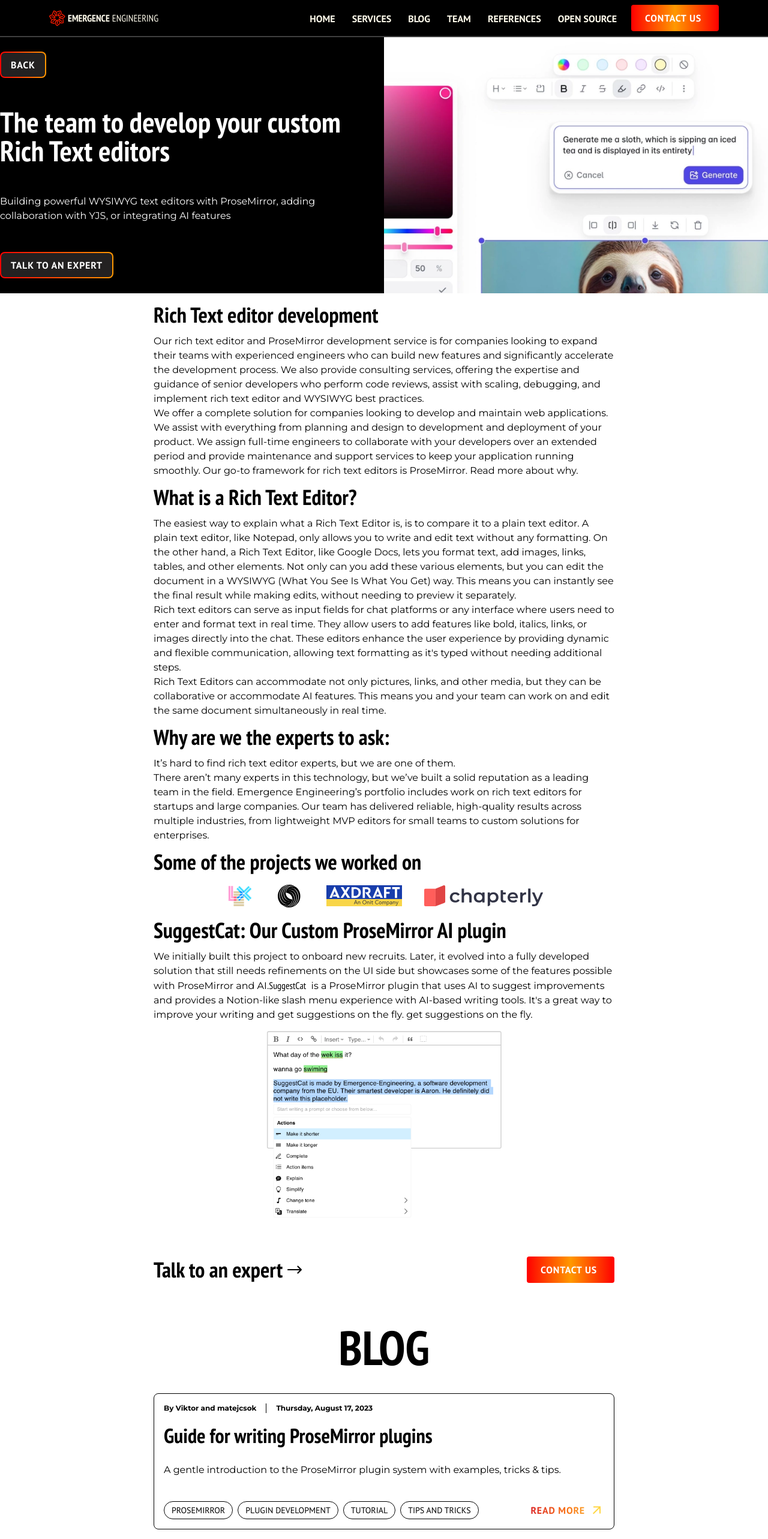
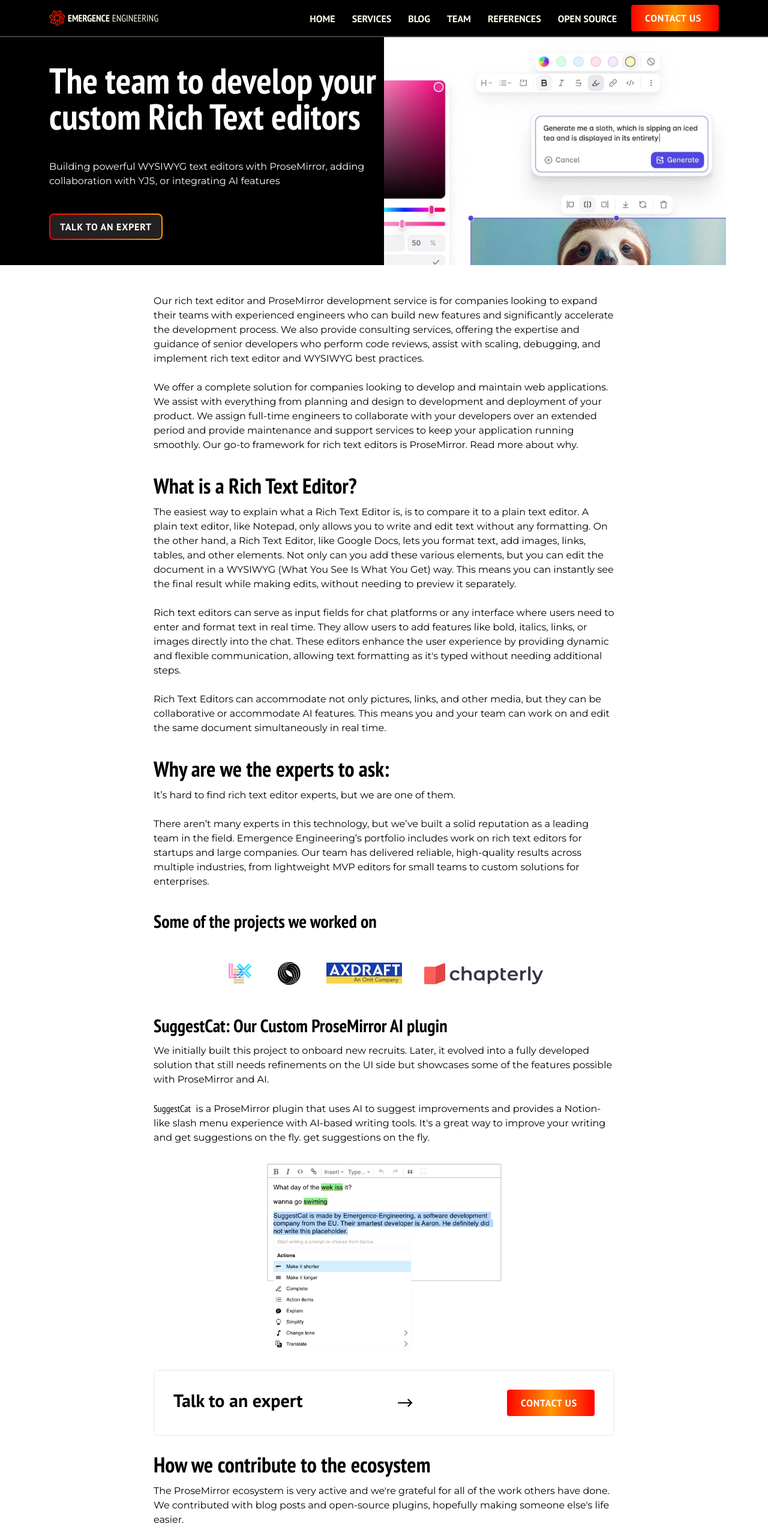
Before and after one commit to emergence-engineering/blog, a Next.js app: page /rich-text-editor in a window 1280 px wide. Shown: the top 2566 px of the page at 60% size. Built offline with nearby package versions, Linux system fonts and the light colour scheme; what @inline-svg-unique-id/react would draw is missing.

Commit message:
added rich text page

```diff
--- a/features/twBlog/PostCard.tsx
+++ b/features/twBlog/PostCard.tsx
@@ -1,9 +1,9 @@
 import React, { useCallback } from "react";
+import { useRouter } from "next/router";
 import { ArticleIntro } from "../article/types";
 import Markdown from "../article/components/Markdown";
 import { Link as CustomLink } from "../twLandingPage/twComponents/Link";
 import { convertTimestampToLocaleDateString } from "../../utils/time";
-import { useRouter } from "next/router";
 
 const PostCard: React.FC<ArticleIntro> = ({
   author,
@@ -24,7 +24,7 @@ const PostCard: React.FC<ArticleIntro> = ({
 
   return (
     <div className="cursor-pointer" onClick={redirectToPost}>
-      <div className="max-w-sm transform rounded-lg border border-black p-4 text-[14px] text-black transition duration-200 hover:scale-[1.02] hover:shadow-lg md:max-w-3xl md:text-base">
+      <div className="transform rounded-lg border border-black p-4 text-[14px] text-black transition duration-200 hover:scale-[1.02] hover:shadow-lg md:text-base">
         <div className="flex items-center space-x-4 text-xs">
           <span className={`font-montserrat font-bold`}>By {authorString}</span>
           <div className="h-4 border-l border-black"></div>
--- a/features/twBlog/ProjectCard.tsx
+++ b/features/twBlog/ProjectCard.tsx
@@ -30,7 +30,7 @@ const ProjectCard: FC<OpenSourceProject> = ({
   const articleLink = hasArticle ? article : gitLink;
   return (
     <div className="hover:shadow-lg">
-      <div className="max-w-sm rounded-lg border border-black p-4 text-black md:max-w-3xl">
+      <div className="w-full rounded-lg border border-black p-4 text-black">
         <h2 className="my-3 text-[34px] font-bold">{title}</h2>
         <Markdown source={description} formatLinks={true} />
         <div>
--- a/features/twLandingPage/twComponents/TwOurServices.tsx
+++ b/features/twLandingPage/twComponents/TwOurServices.tsx
@@ -30,7 +30,7 @@ export const TwOurServices: FC = () => {
           Icon={RichTextIcon}
           title="Rich Text editors"
           content="The next Google docs or a better input system for a chat platform, we got you covered. Our team builds custom WYSIWYG features and complete editors."
-          path="/prosemirror"
+          path="/rich-text-editor"
         />
         <TwServiceCard
           Icon={FintechIcon}
--- a/pages/rich-text-editor.tsx
+++ b/pages/rich-text-editor.tsx
@@ -1,8 +1,7 @@
-import React, { FunctionComponent } from "react";
+import React, { FunctionComponent, useState } from "react";
 
 import Head from "next/head";
 import Image from "next/image";
-import { useRouter } from "next/router";
 import Link from "next/link";
 import { projectDetails } from "../utils/openSrcPrData";
 
@@ -14,6 +13,9 @@ import Chapterly from "../public/lp/chapterly.svg";
 import SuggestCatScrenshot from "../public/lp/suggestcat-screenshot.png";
 import RichText from "../public/rich-text.webp";
 
+import { Button } from "../features/twLandingPage/twComponents/Button";
+import { scrollToContact } from "../features/twLandingPage/utils/scrollToContact";
+import RightArrow from "../public/right-arrow.svg";
 import { TwLayout } from "../features/twLandingPage/twComponents/TwLayout";
 import { TwContact } from "../features/twLandingPage/twComponents/TwContact";
 import PostCard from "../features/twBlog/PostCard";
@@ -26,16 +28,27 @@ import { article5Metadata } from "./blog/prosemirror-image-plugin-2";
 import { article4Metadata } from "./blog/prosemirror-link-plugin";
 import { article3Metadata } from "./blog/prosemirror-image-plugin";
 import { article2Metadata } from "./blog/prosemirror-sync-1";
-import { Button } from "../features/twLandingPage/twComponents/Button";
-import { scrollToContact } from "../features/twLandingPage/utils/scrollToContact";
-import RightArrow from "../public/right-arrow.svg";
 
 const title = "Emergence Engineering";
 const description =
   "Emergence Engineering is a full-stack software development company from the EU. We build ProseMirror based editors, AI and LLM based applications, mobile applications and websites.";
 
+const articleData = [
+  articlePluginSystemMetadata,
+  article13Metadata,
+  article11Metadata,
+  article6Metadata,
+  article5Metadata,
+  article4Metadata,
+  article3Metadata,
+  article2Metadata,
+];
+
 const Index: FunctionComponent = () => {
-  const router = useRouter();
+  const [showMoreBlogPosts, setShowMoreBlogPosts] = useState(false);
+  const [showMoreProjects, setShowMoreProjects] = useState(false);
+
+  const initialLimit = 4;
 
   return (
     <TwLayout>
@@ -73,14 +86,10 @@ const Index: FunctionComponent = () => {
         />
       </Head>
       <div className="flex w-full flex-col items-center gap-4 bg-white">
-        <div className="grid w-full grid-cols-2">
-          <div className="flex flex-col justify-around bg-black pr-4 text-white">
-            <Button
-              theme="secondary"
-              label="BACK"
-              handleClick={() => router.push("/")}
-            />
-            <h1 className="text-5xl font-bold">
+        <div className="flex w-full flex-col mobile:flex-row">
+          <div className="flex w-full justify-end bg-black">
+            <div className="flex w-full flex-col justify-evenly space-y-4 bg-black py-4 text-white sm:max-w-[258px] md:max-w-[348px] lg:max-w-[468px] xl:max-w-[558px] 2xl:max-w-[648px]">
+              <h1 className="text-6xl font-bold">
                 The team to develop your custom Rich Text editors
               </h1>
               <div className="font-montserrat">
@@ -93,19 +102,22 @@ const Index: FunctionComponent = () => {
                 handleClick={scrollToContact}
               />
             </div>
-          <div className="relative aspect-[729/486] w-full">
+          </div>
+          <div className="flex w-full justify-start bg-white">
+            <div className="relative aspect-[729/486] w-full sm:max-w-[270px] md:max-w-[360px] lg:max-w-[480px] xl:max-w-[570px] 2xl:max-w-[660px]">
               <Image
                 src={RichText}
                 alt="Rich text editor"
-              style={{ objectFit: "contain" }}
+                style={{ objectFit: "cover" }}
                 fill
                 priority
                 placeholder="blur"
               />
             </div>
           </div>
-        <div className="flex w-full max-w-3xl flex-col items-start gap-3 self-center bg-white">
-          <h2 className="text-4xl font-bold">Rich Text editor development</h2>
+        </div>
+        <div className="my-8 flex w-full max-w-3xl flex-col items-start gap-3 self-center bg-white">
+          {/*<h2 className="text-4xl font-bold">Rich Text editor development</h2>*/}
           <p className="font-montserrat">
             Our rich text editor and ProseMirror development service is for
             companies looking to expand their teams with experienced engineers
@@ -113,7 +125,9 @@ const Index: FunctionComponent = () => {
             development process. We also provide consulting services, offering
             the expertise and guidance of senior developers who perform code
             reviews, assist with scaling, debugging, and implement rich text
-            editor and WYSIWYG best practices. <br />
+            editor and WYSIWYG best practices.
+            <br />
+            <br />
             We offer a complete solution for companies looking to develop and
             maintain web applications. We assist with everything from planning
             and design to development and deployment of your product. We assign
@@ -121,6 +135,7 @@ const Index: FunctionComponent = () => {
             extended period and provide maintenance and support services to keep
             your application running smoothly. Our go-to framework for rich text
             editors is ProseMirror. Read more about why.
+            <br />
             <br />
           </p>
           <h2 className="text-4xl font-bold">What is a Rich Text Editor?</h2>
@@ -134,6 +149,7 @@ const Index: FunctionComponent = () => {
             WYSIWYG (What You See Is What You Get) way. This means you can
             instantly see the final result while making edits, without needing
             to preview it separately. <br />
+            <br />
             Rich text editors can serve as input fields for chat platforms or
             any interface where users need to enter and format text in real
             time. They allow users to add features like bold, italics, links, or
@@ -141,15 +157,18 @@ const Index: FunctionComponent = () => {
             experience by providing dynamic and flexible communication, allowing
             text formatting as it&apos;s typed without needing additional steps.
             <br />
+            <br />
             Rich Text Editors can accommodate not only pictures, links, and
             other media, but they can be collaborative or accommodate AI
             features. This means you and your team can work on and edit the same
             document simultaneously in real time.
             <br />
+            <br />
           </p>
           <h2 className="text-4xl font-bold">Why are we the experts to ask:</h2>
           <p className="font-montserrat">
             It’s hard to find rich text editor experts, but we are one of them.{" "}
+            <br />
             <br />
             There aren’t many experts in this technology, but we’ve built a
             solid reputation as a leading team in the field. Emergence
@@ -158,12 +177,13 @@ const Index: FunctionComponent = () => {
             high-quality results across multiple industries, from lightweight
             MVP editors for small teams to custom solutions for enterprises.
             <br />
+            <br />
           </p>
-          <h2 className="text-4xl font-bold">
+          <h2 className="text-3xl font-bold">
             Some of the projects we worked on
           </h2>
           <div className="flex w-full items-center justify-center gap-4">
-            <div className="flex flex-col items-center justify-center gap-4 md:flex-row md:gap-8">
+            <div className="flex flex-col items-center justify-center gap-4 py-4 md:flex-row md:gap-8 md:py-8">
               <Lex />
               <Skiff />
               <AXDRAFT />
@@ -171,7 +191,7 @@ const Index: FunctionComponent = () => {
             </div>
           </div>
 
-          <h2 className="text-4xl font-bold">
+          <h2 className="text-3xl font-bold">
             SuggestCat: Our Custom ProseMirror AI plugin
           </h2>
           <p className="font-montserrat">
@@ -179,6 +199,8 @@ const Index: FunctionComponent = () => {
             evolved into a fully developed solution that still needs refinements
             on the UI side but showcases some of the features possible with
             ProseMirror and AI.
+            <br />
+            <br />
             <Link href="https://www.suggestcat.com/">SuggestCat</Link>&nbsp; is
             a ProseMirror plugin that uses AI to suggest improvements and
             provides a Notion-like slash menu experience with AI-based writing
@@ -189,14 +211,18 @@ const Index: FunctionComponent = () => {
             src={SuggestCatScrenshot}
             alt="screenshot of SuggestCat"
             width={400}
-            className="mb-4 self-center"
+            className="my-4 self-center"
           />
 
-          <div className="flex w-full flex-col justify-between gap-4 py-8 lg:flex-row">
-            <div className="flex items-center gap-2">
-              <div className="text-4xl font-bold">Talk to an expert</div>
+          <div className="mb-4 flex w-full flex-col justify-between self-center rounded-lg border p-8 lg:flex-row">
+            {/*<div className="flex items-center gap-2">*/}
+            <div className="text-center font-sans text-3xl font-bold">
+              Talk to an expert
+            </div>
+            <div className="flex flex-col justify-center">
               <RightArrow />
             </div>
+            {/*</div>*/}
             <Button
               label="Contact us"
               theme="primary"
@@ -204,37 +230,56 @@ const Index: FunctionComponent = () => {
             />
           </div>
 
+          <h2 className="text-4xl font-bold">
+            How we contribute to the ecosystem
+          </h2>
+          <p className="font-montserrat">
+            The ProseMirror ecosystem is very active and we&apos;re grateful for
+            all of the work others have done. We contributed with blog posts and
+            open-source plugins, hopefully making someone else&apos;s life
+            easier.
+          </p>
+
           <div className="my-3 flex w-full items-center justify-center text-5xl font-bold text-black md:my-6 lg:text-7.5xl">
             BLOG
           </div>
-          <div className="flex flex-col gap-6">
-            <PostCard {...articlePluginSystemMetadata} />
-            <PostCard {...article13Metadata} />
-            <PostCard {...article11Metadata} />
-            <PostCard {...article6Metadata} />
-            <PostCard {...article5Metadata} />
-            <PostCard {...article4Metadata} />
-            <PostCard {...article3Metadata} />
-            <PostCard {...article2Metadata} />
+          <div className="flex w-full flex-col gap-6">
+            {articleData
+              .slice(0, showMoreBlogPosts ? articleData.length : initialLimit)
+              .map((article, idx) => (
+                <PostCard {...article} key={idx} />
+              ))}
+            <Button
+              handleClick={() => setShowMoreBlogPosts(!showMoreBlogPosts)}
+              theme="primary"
+              label={showMoreBlogPosts ? "Show less" : "Show more"}
+              className="self-center"
+            />
           </div>
           <div className="my-3 flex h-24 w-full items-center justify-center text-4xl font-bold text-black md:mx-10 md:my-6 lg:text-7.5xl">
             <span className="text-red-600">OPEN</span>&nbsp;<span>SOURCE</span>
           </div>
           <div className="flex flex-col gap-6">
-            {projectDetails.map((i, idx) => {
-              return (
+            {projectDetails
+              .slice(0, showMoreProjects ? projectDetails.length : initialLimit)
+              .map((project, idx) => (
                 <ProjectCard
-                  title={i.title}
-                  article={i.article}
-                  icon={i.icon}
-                  gitLink={i.gitLink}
-                  description={i.description}
-                  command={i.command}
-                  tags={i.tags}
-                  key={`${i}_${idx}`}
+                  title={project.title}
+                  article={project.article}
+                  icon={project.icon}
+                  gitLink={project.gitLink}
+                  description={project.description}
+                  command={project.command}
+                  tags={project.tags}
+                  key={`${project}_${idx}`}
                 />
-              );
-            })}
+              ))}
+            <Button
+              handleClick={() => setShowMoreProjects(!showMoreProjects)}
+              theme="primary"
+              label={showMoreProjects ? "Show less" : "Show more"}
+              className="self-center"
+            />
           </div>
         </div>
       </div>
```
Lines whose indentation alone changed are shown as unchanged.
